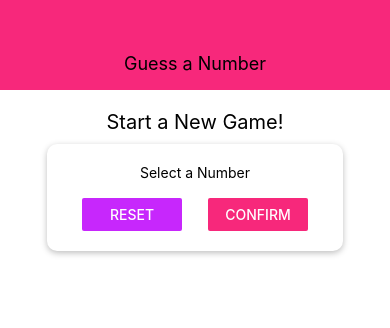
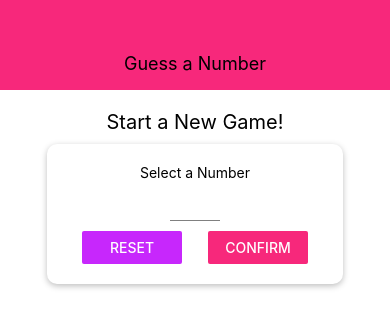
Before and after one commit to Hannah0124/React-Native-Guess-Game, a React Native app: screen / in a window 390 px wide. Shown: the top 328 px of the page. Built offline with nearby package versions, Linux system fonts and the light colour scheme.

Commit message:
Add NumberContainer.js & Input.js to StartGameScreen.js

```diff
--- /dev/null
+++ b/components/Input.js
@@ -0,0 +1,23 @@
+import React from 'react';
+import { View, StyleSheet, Text, TextInput, Button } from 'react-native';
+
+// How to add style
+const Input = props => {
+  return (
+    // ...props.style => outside of style
+    <TextInput {...props} style={{...styles.input, ...props.style}}
+    />
+    // ...props => 'forwarding' your props to the component you're using in your custom component
+  );
+};
+
+const styles = StyleSheet.create({
+  input: {
+    height: 30,
+    borderBottomColor: 'grey',
+    borderBottomWidth: 1,
+    marginVertical: 10
+  }
+});
+
+export default Input;
--- /dev/null
+++ b/components/NumberContainer.js
@@ -0,0 +1,32 @@
+
+import React from 'react';
+import { View, Text, StyleSheet } from 'react-native';
+
+import Colors from '../constants/colors';
+
+const NumberContainer = props => {
+  return (
+    <View style={styles.container}>
+      <Text style={styles.number}>{props.children}</Text>
+    </View>
+  );
+};
+
+const styles = StyleSheet.create({
+  container: {
+    borderWidth: 2,
+    borderColor: Colors.accent,
+    padding: 10,
+    borderRadius: 10,
+    marginVertical: 10,
+    alignItems: 'center',
+    justifyContent: 'center'
+  },
+  number: {
+    color: Colors.accent,
+    fontSize: 22
+  }
+});
+
+
+export default NumberContainer;
--- a/screens/StartGameScreen.js
+++ b/screens/StartGameScreen.js
@@ -1,26 +1,98 @@
-import React from 'react';
-import { View, StyleSheet, Text, TextInput, Button } from 'react-native';
+import React, { useState } from 'react';
+import {
+  View,
+  StyleSheet,
+  Text,
+  Button,
+  TouchableWithoutFeedback,
+  Keyboard,
+  Alert
+} from 'react-native';
 
-import Card from '../components/Card'
+import Card from '../components/Card';
+import Input from '../components/Input';
+import NumberContainer from '../components/NumberContainer';
 import Colors from '../constants/colors';
 
 const StartGameScreen = props => {
+  const [enteredValue, setEnteredValue] = useState('');
+  const [confirmed, setConfirmed] = useState(false);
+  const [selectedNumber, setSelectedNumber] = useState();
+
+  const numberInputHandler = inputText => {
+    setEnteredValue(inputText.replace(/[^0-9]/g, ''));
+  };
+
+  const resetInputHandler = () => {
+    setEnteredValue('');
+    setConfirmed(false);
+  };
+
+  const confirmInputHandler = () => {
+    const chosenNumber = parseInt(enteredValue);
+
+    if (isNaN(chosenNumber) || chosenNumber <= 0 || chosenNumber > 99 ) {
+      Alert.alert(
+        'Invalid number!',
+        'Number has to be between 1 and 99.',
+        [{text: 'Okay', style: 'destructive', onPress: resetInputHandler}]
+      ); // (title, message)
+      return;
+    }
+
+    setConfirmed(true);
+
+    setSelectedNumber(parseInt(enteredValue)); // convert from text to num
+
+    setEnteredValue('');
+    Keyboard.dismiss(); // dismiss the keyboard (as soon as you press 'confirm')
+  };
+
+  let confirmedOutput;
+
+  if (confirmed) {
+    confirmedOutput = (
+      <Card style={styles.summaryContainer}>
+        <Text>You selected</Text>
+        {/* pass selectedNumber */}
+        <NumberContainer>{selectedNumber}</NumberContainer>
+        <Button title="START GAME"/>
+      </Card>
+    );
+  }
+
+
   return (
+    <TouchableWithoutFeedback onPress={() => {
+      Keyboard.dismiss(); // dismiss the keyboard when clicking on somewhere else
+    }}>
       <View style={styles.screen}>
         <Text style={styles.title}>Start a New Game!</Text>
         <Card style={styles.inputContainer}>
           <Text>Select a Number</Text>
-        <TextInput />
+          <Input
+            style={styles.input}
+            blurOnSubmit // When clicking on the check box, the number buttons disappear!
+            autoCapitalize='none'
+            autoCorrect={false}
+            // keyboardType='numeric'
+            keyboardType='number-pad'
+            maxLength={2}
+            onChangeText={numberInputHandler}
+            value={enteredValue}
+          />
           <View style={styles.buttonContainer}>
             <View style={styles.button}>
-            <Button title="Reset" onPress={() => {}} color={Colors.accent} />
+              <Button title="Reset" onPress={resetInputHandler} color={Colors.accent} />
             </View>
             <View style={styles.button}>
-            <Button title="Confirm" onPress={() => {}} color={Colors.primary} />
+              <Button title="Confirm" onPress={confirmInputHandler} color={Colors.primary} />
             </View>
           </View>
         </Card>
+        {confirmedOutput}
       </View>
+    </TouchableWithoutFeedback>
   );
 };
 
@@ -48,6 +120,15 @@
   button: {
     // width: '40%'
     width: 100
+  },
+  input: {
+    width: 50,
+    textAlign: 'center'
+  },
+  summaryContainer: {
+    marginTop: 20,
+    alignItems: 'center'
+
   }
 });
 
```
Lines whose indentation alone changed are shown as unchanged.
